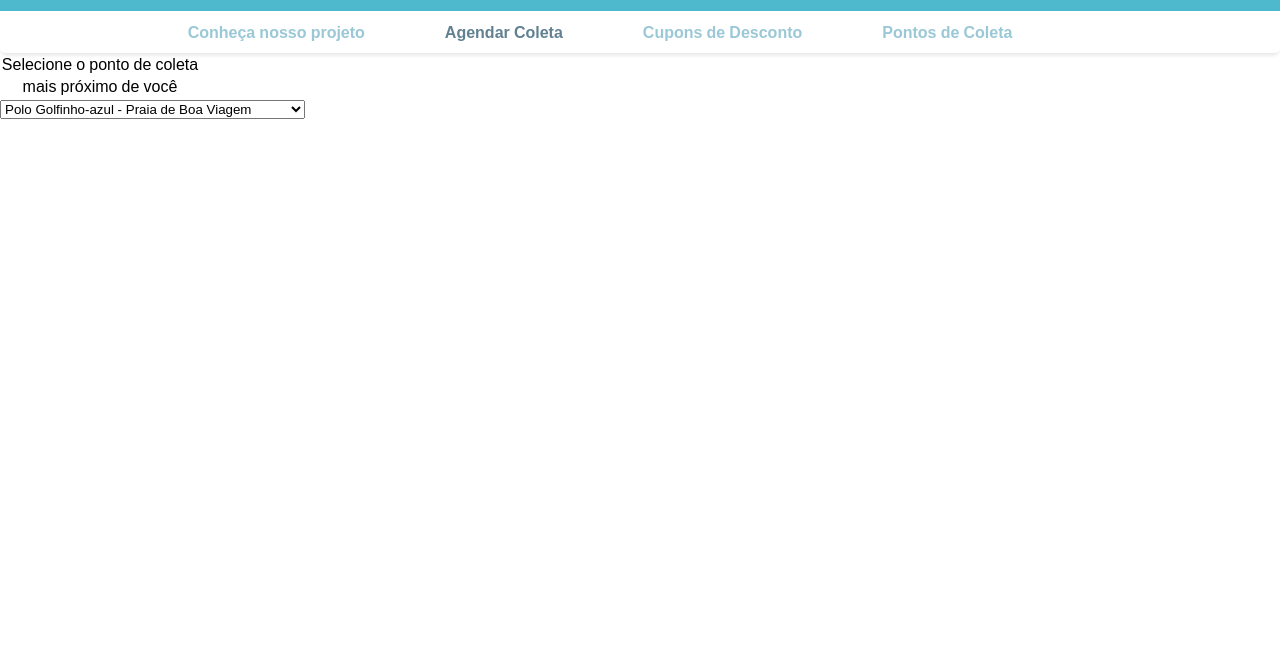
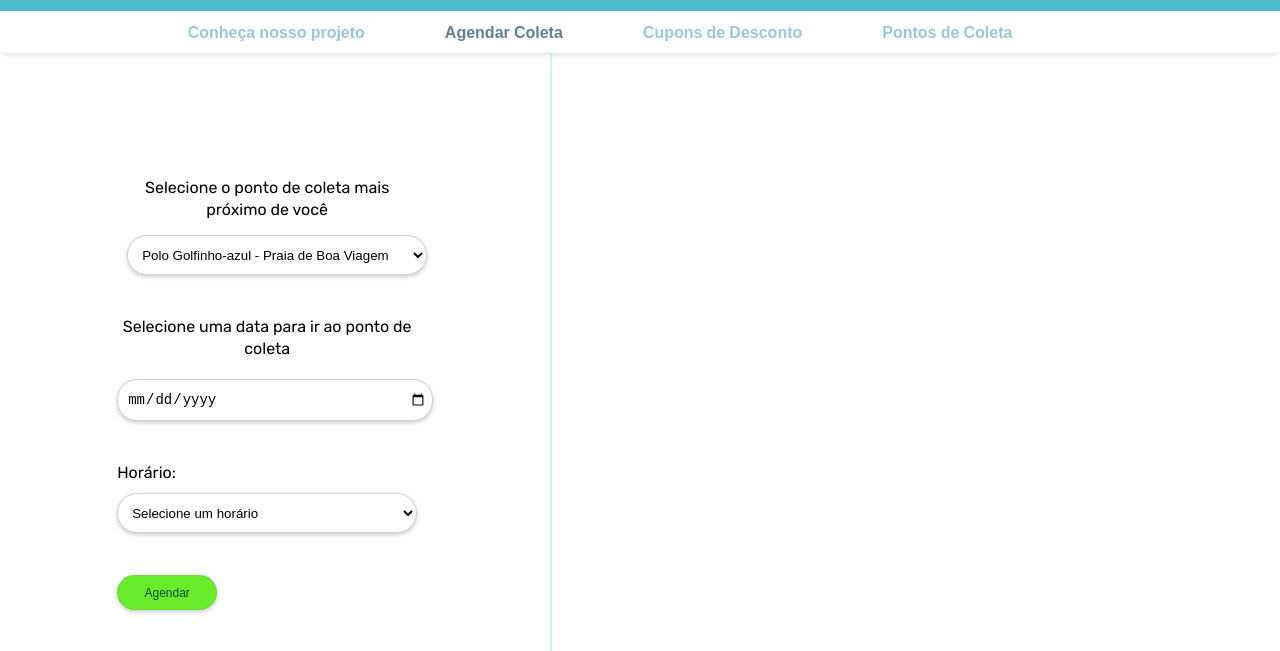
Before and after one commit to m4riah/Projeto_OceanLife, a plain HTML site: page agendamento/agendamento.html in a window 1280 px wide. Shown: the part 79-730 px from the top of the page. Drawn offline with Linux system fonts and the light colour scheme.

Commit message:
posicionando as divs, colocando fonts

```diff
--- a/agendamento/agendamento.html
+++ b/agendamento/agendamento.html
@@ -1,12 +1,19 @@
 <!DOCTYPE html>
 <html lang="en">
+
 <head>
     <meta charset="UTF-8">
     <meta name="viewport" content="width=device-width, initial-scale=1.0">
     <link rel="stylesheet" href="/css/agendamento.css">
     <link rel="icon" href="/img/logo.png" type="image/x-icon">
+    <link rel="preconnect" href="https://fonts.googleapis.com">
+    <link rel="preconnect" href="https://fonts.gstatic.com" crossorigin>
+    <link href="https://fonts.googleapis.com/css2?family=Noto+Sans+Nushu&display=swap" rel="stylesheet">
+    <link href="https://fonts.googleapis.com/css2?family=Rubik&display=swap" rel="stylesheet">
     <title>Agendar Coleta</title>
+    <script src="/js/script.js"></script>
 </head>
+
 <body>
     <header>
         <div class="box">
@@ -27,23 +34,52 @@
                 <li><a href="#">Pontos de Coleta</a></li>
             </ul>
         </nav>
+    </main>
+
     <div class="container">
-            <div class="box2">
         <div class="input-select">
             <div class="label">
-                    <label for="select-pontoscoleta">Selecione  o ponto de coleta mais
-                        próximo de você</label>
+                <label for="select-pontoscoleta">Selecione o ponto de coleta mais próximo de você</label>
             </div>
+
+            <div class="select">
                 <select id="select-pontoscoleta" name="select-pontoscoleta" required>
-                        <option value="masculino">Polo Golfinho-azul - Praia de Boa Viagem</option>
-                        <option value="feminino">Polo Peixe-Palhaço - Praia de Boa Viagem</option>
-                        <option value="outro">Polo Cavalo-Marinho - Praia do Pina</option>
-                        <option value="outro">Polo Peixe-Dourado - Praia de Brasília Teimosa</option>
-                        <option value="outro">Polo Tartaruga - Buraco da Véia</option>
-                        <option value="outro">Polo Estrela-do-mar - Praia do Pina</option>
+                    <option value="golfinho-azul">Polo Golfinho-azul - Praia de Boa Viagem</option>
+                    <option value="peixe-palhaco">Polo Peixe-Palhaço - Praia de Boa Viagem</option>
+                    <option value="cavalo-marinho">Polo Cavalo-Marinho - Praia do Pina</option>
+                    <option value="peixe-dourado">Polo Peixe-Dourado - Praia de Brasília Teimosa</option>
+                    <option value="tartaruga">Polo Tartaruga - Buraco da Véia</option>
+                    <option value="estrela-do-mar">Polo Estrela-do-mar - Praia do Pina</option>
                 </select>
+            </div>
+
+            <div class="calendario">
+                <div class="label-calendario">
+                    <label>Selecione uma data para ir ao ponto de coleta</label>
+                </div>
+                <input type="date" id="data" name="data">
+
+                <div class="label-horario">
+                    <label for="horario">Horário:</label>
+                </div>
+                <select id="horario" name="horario">
+                    <option value="" disabled selected>Selecione um horário</option>
+                    <option value="09:00">09:00</option>
+                    <option value="10:00">10:00</option>
+                    <option value="11:00">11:00</option>
+                    <option value="12:00">12:00</option>
+                    <option value="13:00">13:00</option>
+                    <option value="14:00">14:00</option>
+                    <option value="15:00">15:00</option>
+                    <option value="16:00">16:00</option>
+                    <option value="17:00">17:00</option>
+                </select>
+
+                <br><br>
+                <input class="input-agendar" type="submit" value="Agendar">
             </div>
         </div>
     </div>
 </body>
+
 </html>
--- a/css/agendamento.css
+++ b/css/agendamento.css
@@ -94,7 +94,95 @@ body {
     color: rgb(97, 129, 145);
 }
 
+
 .label {
-    width: 200px;
+    width: 300px;
     text-align: center;
 }
+
+.label-calendario {
+    width: 300px;
+    text-align: center;
+    margin-top: 40px;
+}
+
+.select {
+    margin-top: 15px;
+    padding-left: 10px;
+}
+
+.input-select {
+    margin-bottom: 120px;
+}
+
+
+#select-pontoscoleta {
+    width: 300px;
+    padding: 10px;
+    height: 40px;
+    border-radius: 20px;
+    border: 1px solid #D4D0D0;
+    background-color: #ffffff;
+    box-shadow: 0 2px 4px rgba(0, 0, 0, 0.2);
+}
+
+
+input[type="date"] {
+    margin-top: 20px;
+    width: 300px;
+    height: 30px;
+    padding: 5px;
+    font-size: 14px;
+    border-radius: 20px;
+    border: 1px solid #D4D0D0;
+    box-shadow: 0 2px 4px rgba(0, 0, 0, 0.2);
+    padding-left: 9px;
+}
+
+.container {
+    display: flex;
+    justify-content: center;
+    align-items: center;
+    border-right: 2px solid #a2e0f980;
+    width: 43%;
+    height: 100vh;
+}
+
+
+.label-horario {
+    margin-top: 40px;
+}
+
+#horario {
+    margin-top: 10px;
+    width: 300px;
+    height: 40px;
+    padding: 10px;
+    border-radius: 20px;
+    border: 1px solid #D4D0D0;
+    background-color: #ffffff;
+    box-shadow: 0 2px 4px rgba(0, 0, 0, 0.2);
+}
+
+.input-agendar {
+    margin-top: 20px;
+    width: 100px;
+    height: 35px;
+    border-radius: 20px;
+    font-size: 12px;
+    border: 1px solid #75be5375;
+    background-color: #68EC2A;
+    box-shadow: 0 2px 4px rgba(0, 0, 0, 0.2);
+    color: #074722;
+}
+
+.input-select,
+.input-agendar,
+.select-pontoscoleta,
+input[type="date"]:focus {
+    outline: none;
+}
+
+label {
+    font-family: 'Rubik', sans-serif
+}
```
Lines whose indentation alone changed are shown as unchanged.
